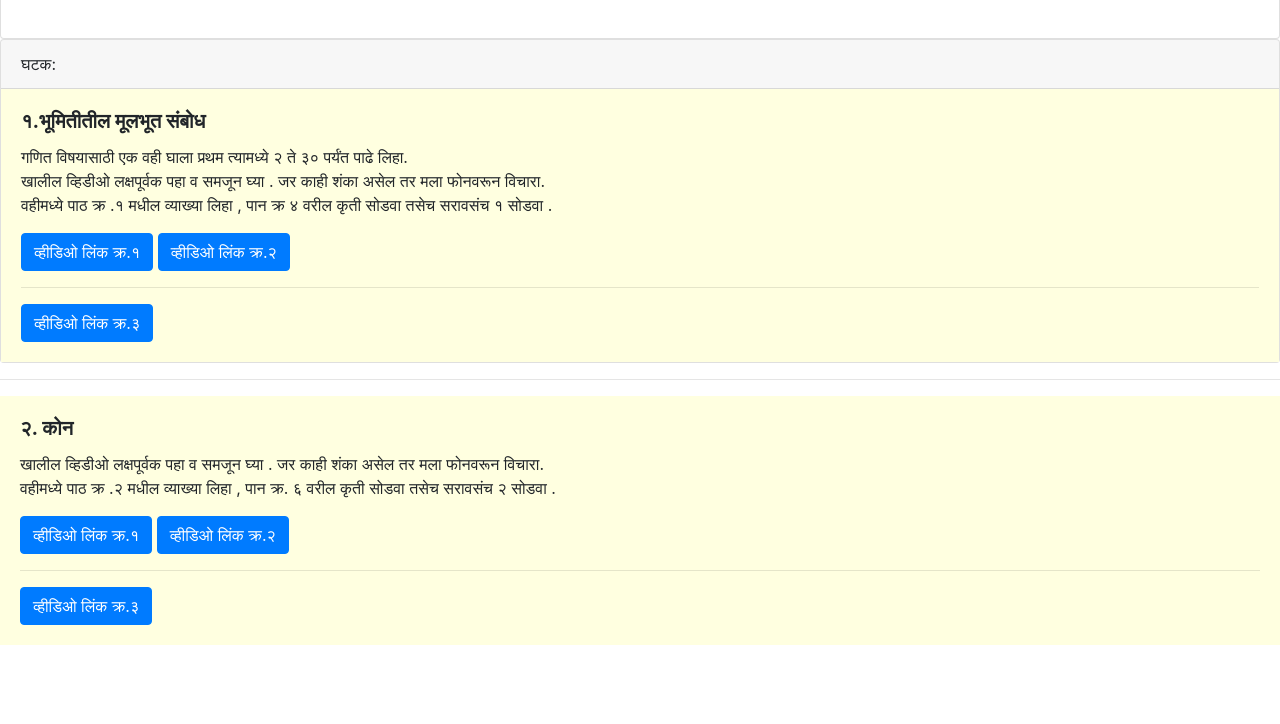
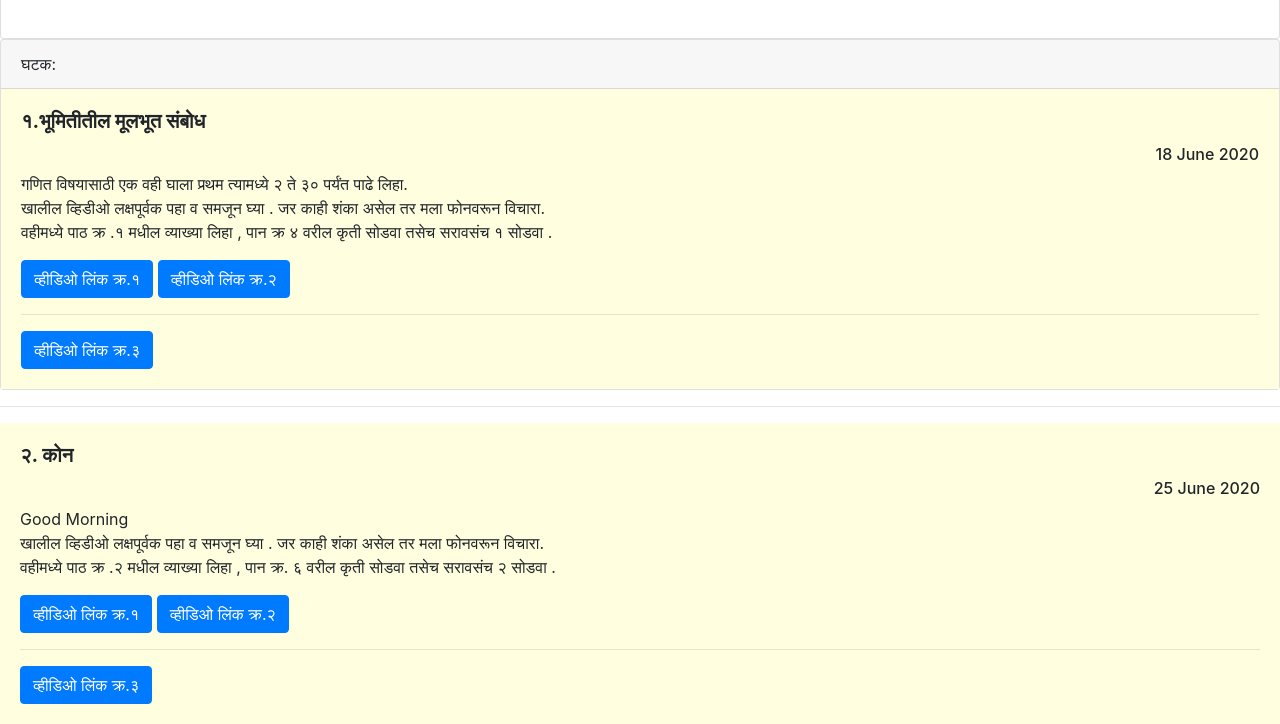
Before and after one commit to varun123H/rb6, a plain HTML site: page index.html in a window 1280 px wide. Shown: the part 2851-3575 px from the top of the page. Before the commit the page ends 3496 px from the top, so only its background shows below. Drawn offline with nearby package versions, Linux system fonts and the light colour scheme.

Commit message:
commit 3

```diff
--- a/index.html
+++ b/index.html
@@ -63,6 +63,7 @@
             </div>
             <div class="card-body" style="background-color: lightyellow;">
               <h5 id="C4" class="card-title">१.भूमितीतील मूलभूत संबोध</h5>
+              <h6 style="text-align: right;" >18 June 2020</h6>
               <p class="card-text">गणित विषयासाठी एक वही घाला प्रथम त्यामध्ये २ ते ३० पर्यंत पाढे लिहा.<br>
                 खालील व्हिडीओ लक्षपूर्वक पहा व समजून घ्या . जर काही शंका असेल तर मला फोनवरून विचारा.<br> वहीमध्ये पाठ क्र .१ मधील व्याख्या लिहा , पान क्र ४ वरील कृती सोडवा तसेच सरावसंच १ सोडवा .</p>
               <a href="https://www.youtube.com/embed/kaPjm0ebpSY" class="btn btn-primary">व्हीडिओ लिंक क्र.१</a>
@@ -73,7 +74,8 @@
           <hr>
           <div class="card-body" style="background-color: lightyellow;">
               <h5 id="C5" class="card-title">२. कोन</h5>
-              <p class="card-text">
+            <h6 style="text-align: right;" >25 June 2020</h6>
+              <p class="card-text">Good Morning<br>
                 खालील व्हिडीओ लक्षपूर्वक पहा व समजून घ्या . जर काही शंका असेल तर मला फोनवरून विचारा.<br> वहीमध्ये पाठ क्र .२ मधील व्याख्या लिहा , पान क्र. ६ वरील कृती सोडवा तसेच सरावसंच २ सोडवा .</p>
               <a href="https://www.youtube.com/embed/pmGNz7hPi-s" class="btn btn-primary">व्हीडिओ लिंक क्र.१</a>
               <a href="https://www.youtube.com/embed/8wBkymXioUc" class="btn btn-primary">व्हीडिओ लिंक क्र.२</a><hr>
```
